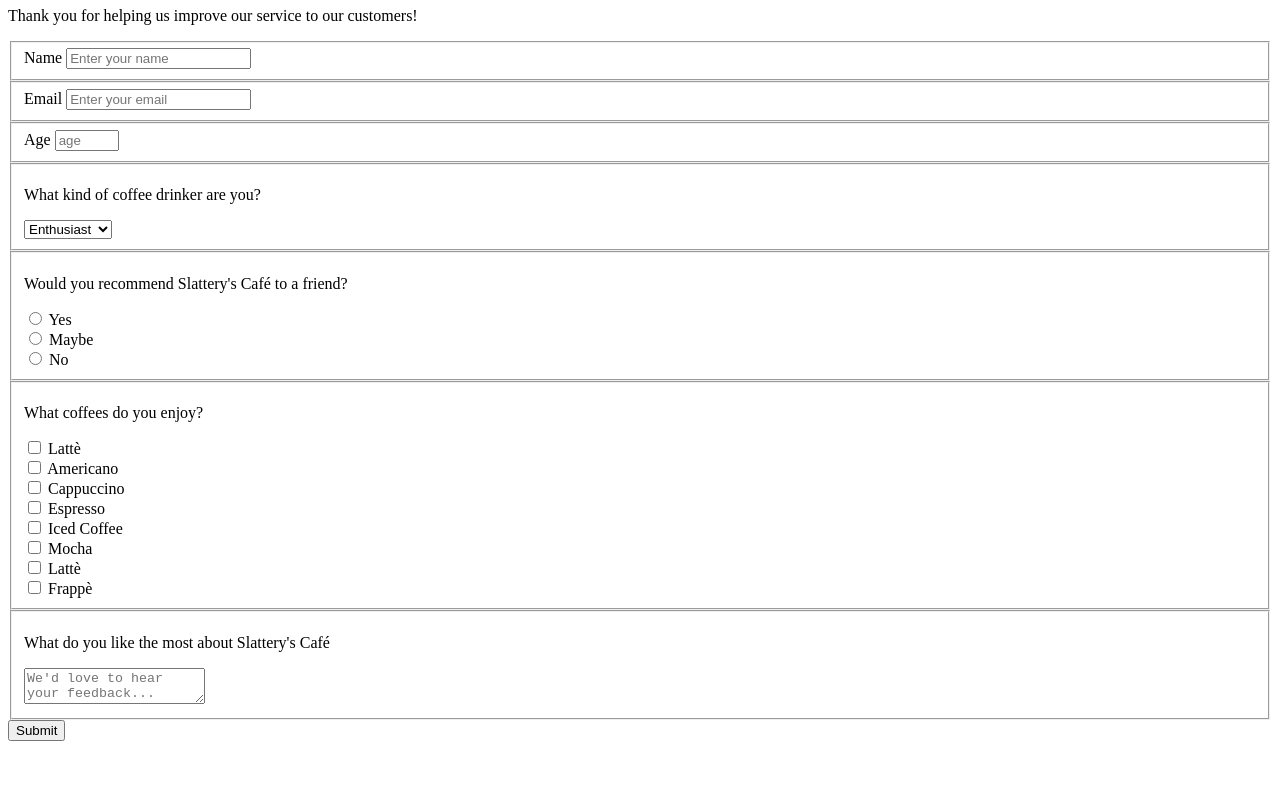
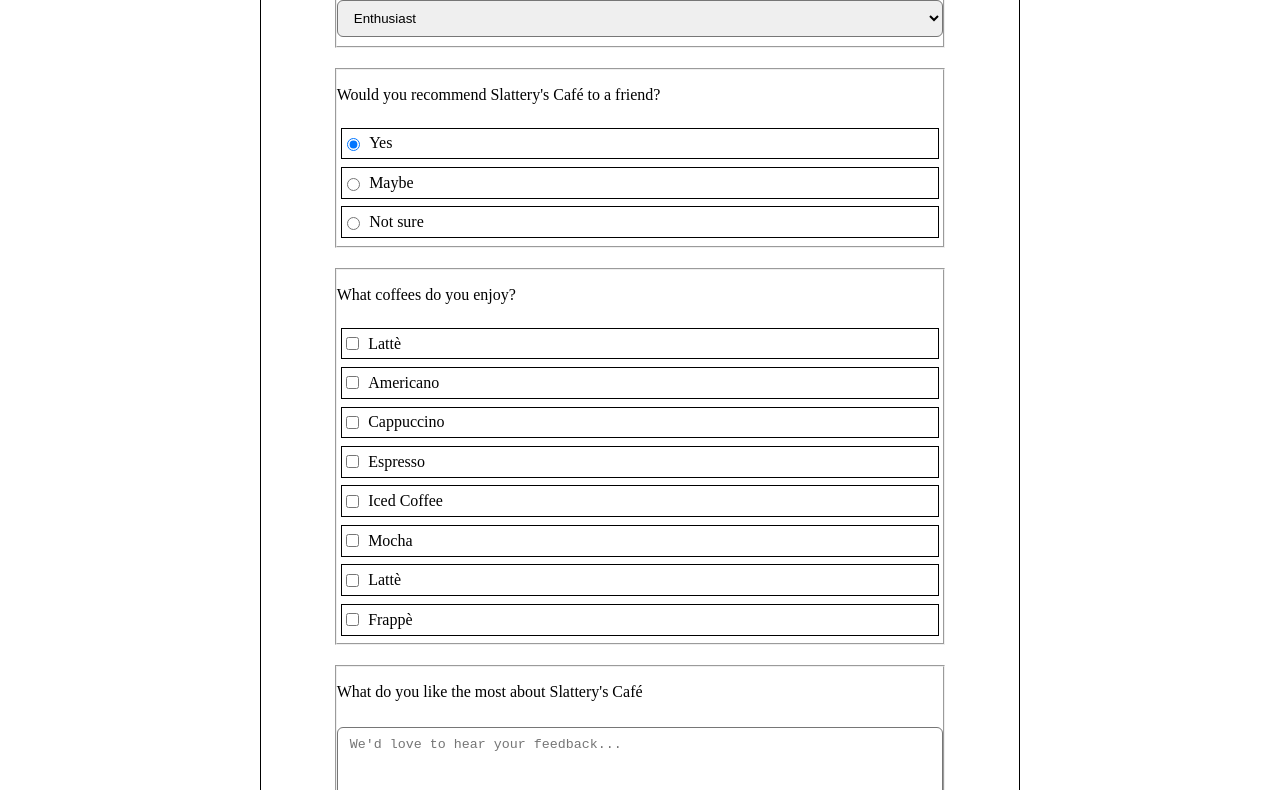
Before and after one commit to CoderDez/SurveyForm, a plain HTML site: page index.html in a window 1280 px wide. Shown: the part 585-1375 px from the top of the page. Before the commit the page ends 1334 px from the top, so only its background shows below. Drawn offline with Linux system fonts and the light colour scheme.

Commit message:
CSS for structure has been completed
Structuring has been complete as well as minor html changes

```diff
--- a/index.html
+++ b/index.html
@@ -4,11 +4,11 @@
         <title>Survey - Slattery's Café</title>
         <link rel="icon" type="image/x-icon" href="images/logo.png"/>
         <meta charset="utf-8"/>
-        <link rel="stylesheet" src="styles.css"/>
+        <link rel="stylesheet" href="styles.css"/>
     </head>
     <body>
         <header>
-            <img id="logo" alt="Slattery's Café Logo" src="images/logo.png"/>
+            <!--img id="logo" alt="Slattery's Café Logo" src="images/logo.png"/>-->
             <h1 id="title">Survey</h1>
             <p id="description">Thank you for helping us improve our service to our customers!</p>
         </header>
@@ -26,7 +26,7 @@
                 </fieldset>
                 <!-- age -->
                 <fieldset>
-                    <label id="age-label" for="age">Age</label>
+                    <label id="age-label" for="age">Age (optional)</label>
                     <input id="age" type="number" name="age" min="16" max="120" placeholder="age"/>
                 </fieldset>
                 <!-- coffee drinker type -->
@@ -45,7 +45,7 @@
                     <p class="question">Would you recommend Slattery's Café to a friend?</p>
                     <div class="radio-buttons">
                         <div class="radio-button">
-                            <input id="yes" type="radio" name="recommend"/>
+                            <input id="yes" type="radio" name="recommend" checked/>
                             <label for="yes">Yes</label>
                         </div>
                         <div class="radio-button">
@@ -53,8 +53,8 @@
                             <label for="maybe">Maybe</label>
                         </div>
                         <div class="radio-button">
-                            <input id="no" type="radio" name="recommend"/>
-                            <label for="no">No</label>
+                            <input id="not_sure" type="radio" name="recommend"/>
+                            <label for="not_sure">Not sure</label>
                         </div>
                     </div>
                 </fieldset>
@@ -98,9 +98,9 @@
                 </fieldset>
                 <fieldset>
                     <p class="question">What do you like the most about Slattery's Café</p>
-                    <textarea id="feedback"  name="feedback" placeholder="We'd love to hear your feedback..."></textarea>
+                    <textarea id="feedback"  name="feedback" rows="6" placeholder="We'd love to hear your feedback..."></textarea>
                 </fieldset>
-                <button id="submit" type="submit" class="btn-submit">Submit</button>
+                <button id="submit" class="btn-submit" type="submit">Submit</button>
             </form>
         </main>
     </body>
--- /dev/null
+++ b/styles.css
@@ -0,0 +1,66 @@
+:root {
+
+}
+
+/* page header */
+header {
+    position: relative;
+    text-align: center;
+    border: .1em solid black;
+}
+
+header, form {
+    margin: 2.5vh auto;
+}
+
+/* form */
+form {
+    width: 60%;
+    height: auto;
+    border: 1px solid black;
+}
+
+fieldset {
+    padding: 0;
+    width: 80%;
+    margin: 2.5vh auto;
+    display: flex;
+    flex-direction: column;
+}
+
+#name-label, #email-label, #age-label {
+    margin: 1.5%
+}
+
+#name, #email, #age, #dropdown, #feedback {
+    box-sizing: border-box;
+    padding: 1.5% 2%;
+    margin: 1.5% auto;
+    border-radius: 6px;
+    width: 100%;
+    max-width: 100%;
+}
+
+.radio-button, .coffee-type {
+    display: flex;
+    flex-direction: row;
+    align-items: center;
+    margin: 1.25% .75%;
+    border: 1px solid black;
+}
+
+.radio-button *, .coffee-type * {
+    padding: 1%;
+}
+
+#feedback {
+    width: 100%;
+    border-radius: 6px;
+}
+
+.btn-submit {
+    border-radius: 6px;
+    display: block;
+    margin: 2% auto;
+    width: 80%;
+}
```
